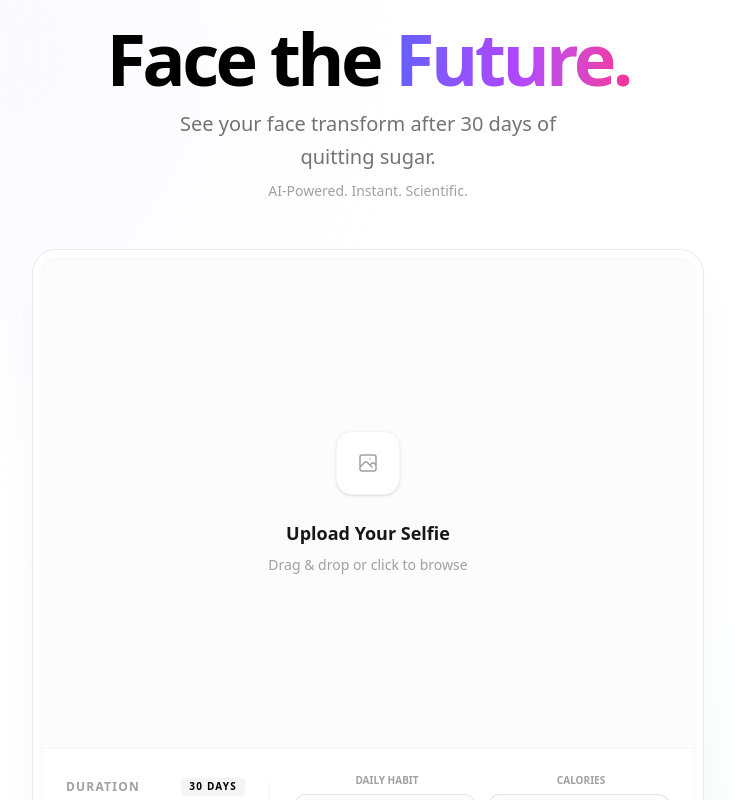
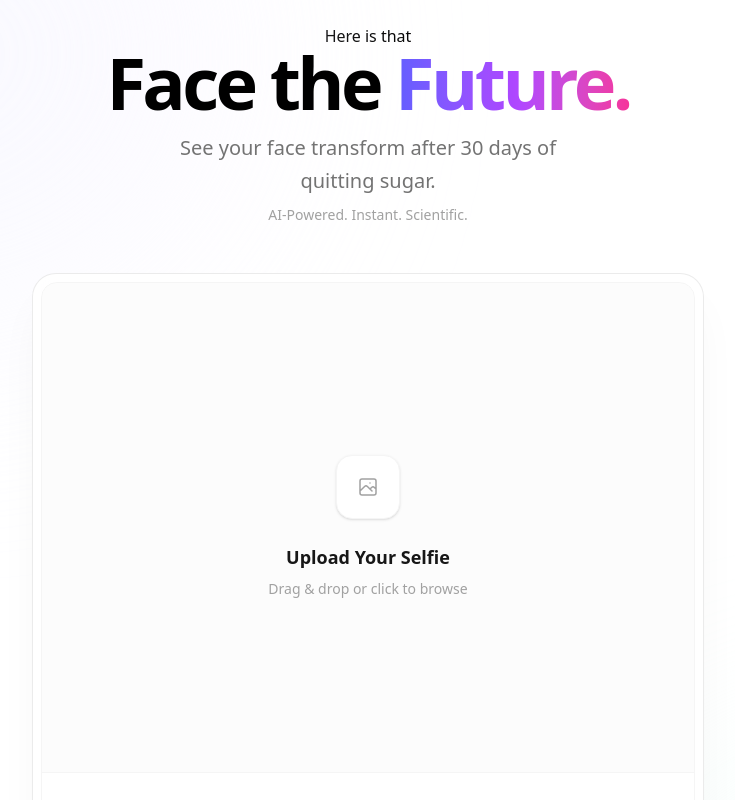
Before and after one commit to saurabhkuriyal/Quit-Sugar-v1, a Next.js app: page / in a window 1280 px wide. Shown: the top 800 px of the page, without its empty margins (272-1007 px from the left). Built offline with nearby package versions, Linux system fonts and the light colour scheme.

Commit message:
added a line on DOM to get puffiness ration

```diff
--- a/app/page.tsx
+++ b/app/page.tsx
@@ -132,7 +132,7 @@ export default function Home() {
       {/* Background Gradients (Subtle) */}
       <div className="absolute top-[-20%] left-[-10%] w-[50%] h-[50%] bg-gradient-to-r from-blue-50 to-purple-50 rounded-full blur-[120px] opacity-60 pointer-events-none" />
       <div className="absolute bottom-[-10%] right-[-10%] w-[40%] h-[40%] bg-gradient-to-l from-emerald-50 to-teal-50 rounded-full blur-[100px] opacity-50 pointer-events-none" />
-
+      <h1> Here is that {metrics.puffinessRatio}</h1>
       {/* Main Content Container */}
       <div className="relative z-10 w-full max-w-2xl text-center space-y-12">
 
```
